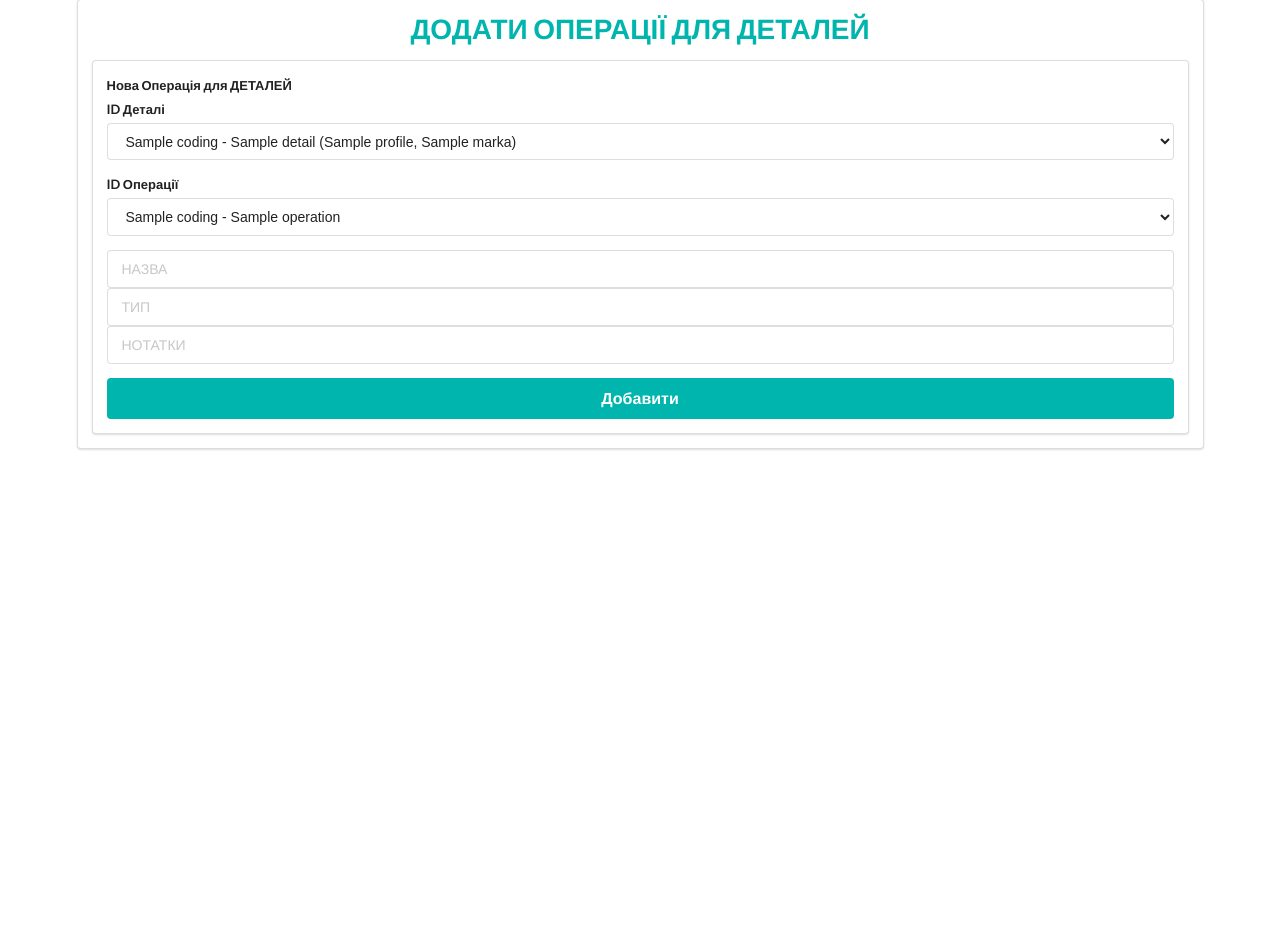
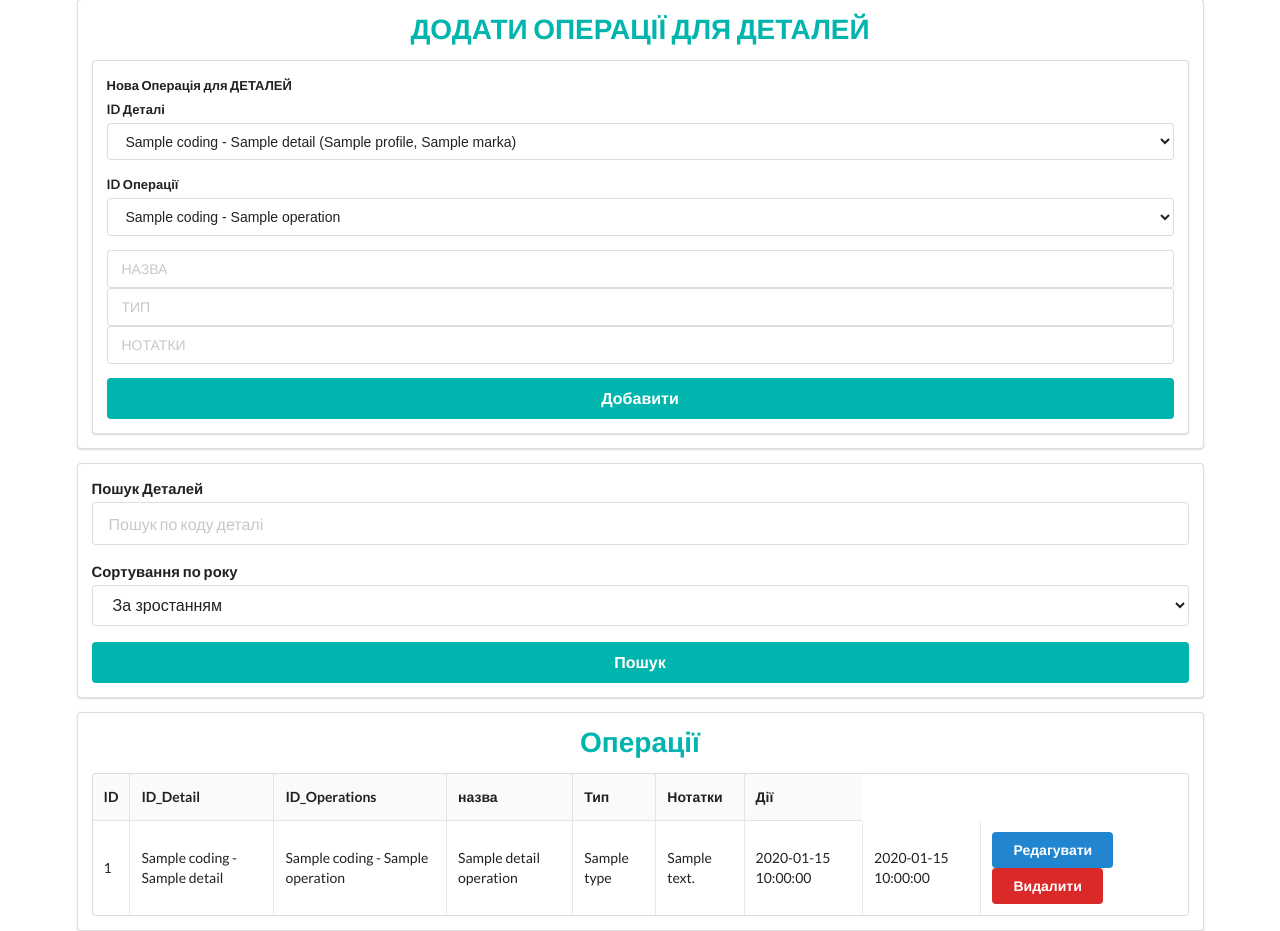
Before and after one commit to byigorduvanov/python_sobivartist, a FastAPI app: template templates/details_operations/details_operations.html in a window 1280 px wide. Shown: the part 95-1026 px from the top of the page. Before the commit the page ends 545 px from the top, so only its background shows below. Run offline with FastAPI, Linux system fonts and the light colour scheme; the template is opened without the code that fills it: most values are stand-ins (such as "Sample title", 1, 10 or a date in 2020); parts of the project's set-up code (start-up, migrations or seed data) failed here and were passed over.

Commit message:
фулл detail_operations

```diff
--- a/tables/tables.py
+++ b/tables/tables.py
@@ -133,7 +133,7 @@ Base.metadata.create_all(bind=engine)
 
 class Detail_Operations(Base):
     __tablename__ = 'detail_operations'
-    id = Column(Integer, primary_key=True, index=True)                      #
+    id = Column(Integer, primary_key=True, index=True)
     detail_id = Column(Integer, ForeignKey("details.id"))
     operations_id = Column(Integer, ForeignKey("operations.id"))
     name = Column(String)
@@ -141,6 +141,9 @@ class Detail_Operations(Base):
     notes = Column(String)
     date_created = Column(DateTime, default=datetime.today)
     date_updated = Column(DateTime, default=datetime.today, onupdate=datetime.today)
+
+    detail = relationship("Detail", backref="detail_operations")
+    operations = relationship("Operations", backref="detail_operations")
 Base.metadata.create_all(bind=engine)
 class Normu_kilkist(Base):
     __tablename__ = 'normu_kilkist'
--- a/templates/details_operations/details_operations.html
+++ b/templates/details_operations/details_operations.html
@@ -47,7 +47,65 @@
                  <button class="ui fluid large teal submit button" type="submit">Добавити</button>
                 </div>
             </form>
-    </div>
+      </div>
+            <div class="ui segment">
+                <form class="ui large form" action="{{ url_for('search_detail_operations') }}" method="get">
+                    <div class="field">
+                        <label>Пошук Деталей</label>
+                        <div class="ui input">
+                            <input type="text" name="search_term" placeholder="Пошук по коду деталі" value="{{ search_term }}">
+                        </div>
+                    </div>
+                    <div class="field">
+                        <label>Сортування по року</label>
+                        <div class="ui input">
+                            <select name="sort_order">
+                                <option value="asc" {% if sort_order == 'asc' %} selected {% endif %}>За зростанням</option>
+                                <option value="desc" {% if sort_order == 'desc' %} selected {% endif %}>За спаданням</option>
+                            </select>
+                        </div>
+                    </div>
+                    <button class="ui fluid large teal submit button" type="submit">Пошук</button>
+                </form>
+            </div>
+
+        <div class="ui segment">
+                <h1 class="ui center aligned header teal">Операції</h1>
+
+                <table class="ui celled table">
+                    <thead>
+                        <tr>
+                            <th>ID</th>
+                            <th>ID_Detail</th>
+                            <th>ID_Operations</th>
+                            <th>назва</th>
+                            <th>Тип</th>
+                            <th>Нотатки</th>
+                            <th>Дії</th>
+                        </tr>
+                    </thead>
+                    <tbody>
+                        {% for detail_operations in detail_operations_list %}
+                        <tr>
+                            <td>{{ detail_operations.id }}</td>
+                            <td>{{ detail_operations.detail.coding }} - {{ detail_operations.detail.name }}</td>
+                            <td>{{ detail_operations.operations.coding }} - {{ detail_operations.operations.name }}</td>
+                            <td>{{ detail_operations.name }}</td>
+                            <td>{{ detail_operations.type }}</td>
+                            <td>{{ detail_operations.notes }}</td>
+                            <td>{{ detail_operations.date_created.strftime('%Y-%m-%d %H:%M:%S') }}</td>
+                            <td>{{ detail_operations.date_updated.strftime('%Y-%m-%d %H:%M:%S') }}</td>
+                           <td>
+                            <a href="{{ url_for('edit_detail_operations', detail_operations_id=detail_operations.id) }}"><button class="ui blue button">Редагувати</button></a>
+                            <button class="ui red button" type="button" onclick="deleteDetail_Operations('{{detail_operations.id}}')">Видалити</button>
+                        </td>
+                        </tr>
+                        {% endfor %}
+                    </tbody>
+
+                </table>
+
+            </div>
 
 </div>
     <script>
@@ -65,5 +123,23 @@ document.getElementById('add-detail-operation-form').addEventListener('submit',
     }
     window.location.reload();
 });
+    async function deleteDetail_Operations(detail_operationsId) {
+        if (!confirm('Ви дійсно хочете видалити цю операцію?')) {
+            return;
+        }
+
+        const response = await fetch(`/delete_detail_operations/${detail_operationsId}`, {
+             method: 'DELETE',
+        });
+
+      if (response.ok) {
+        const data = await response.json();
+        if(data.status === "success"){
+            window.location.reload();
+        }
+        } else {
+            console.error('Error:', response.statusText);
+        }
+    }
 </script>
 {% endblock %}
```
Also changed, not shown: routers/add_all/details_operations.py (+46 -0 lines), templates/details_operations/edit_details_operations.html (+6 -6 lines), database/DB/DB.db.
